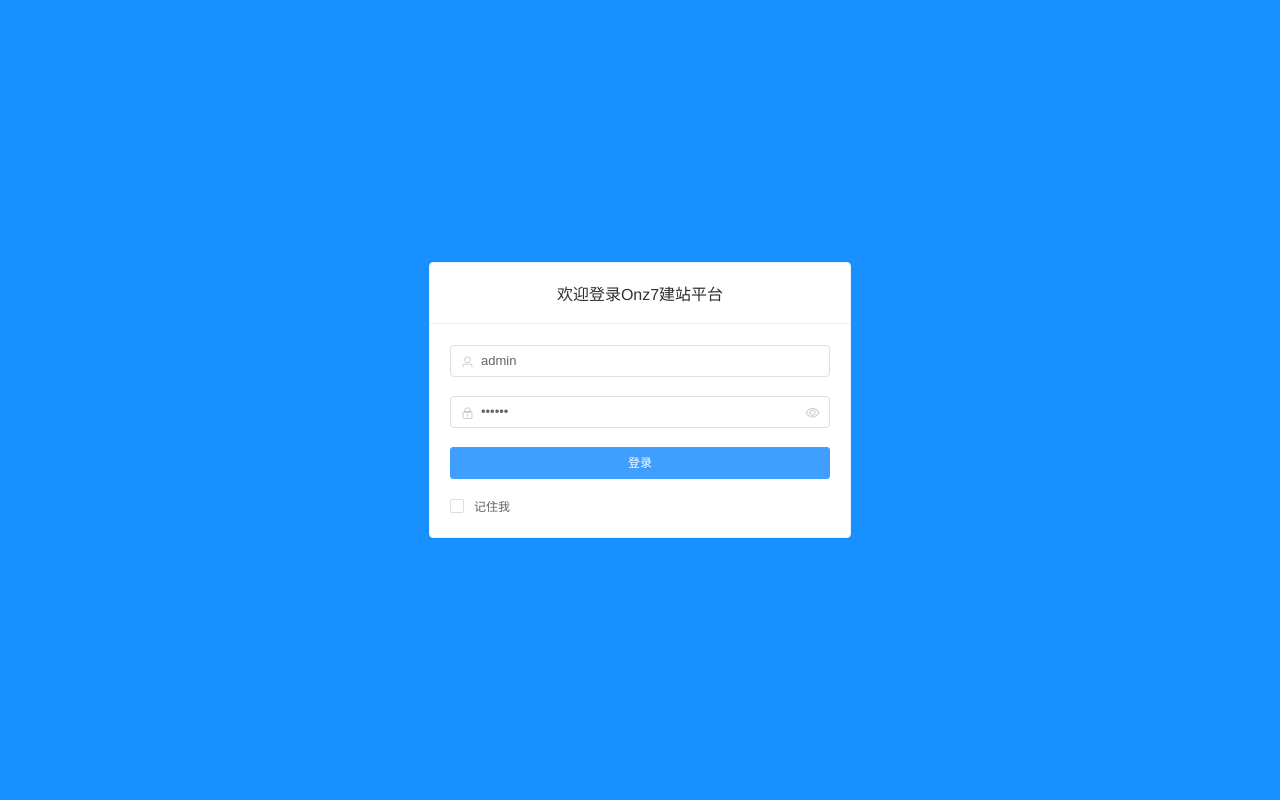
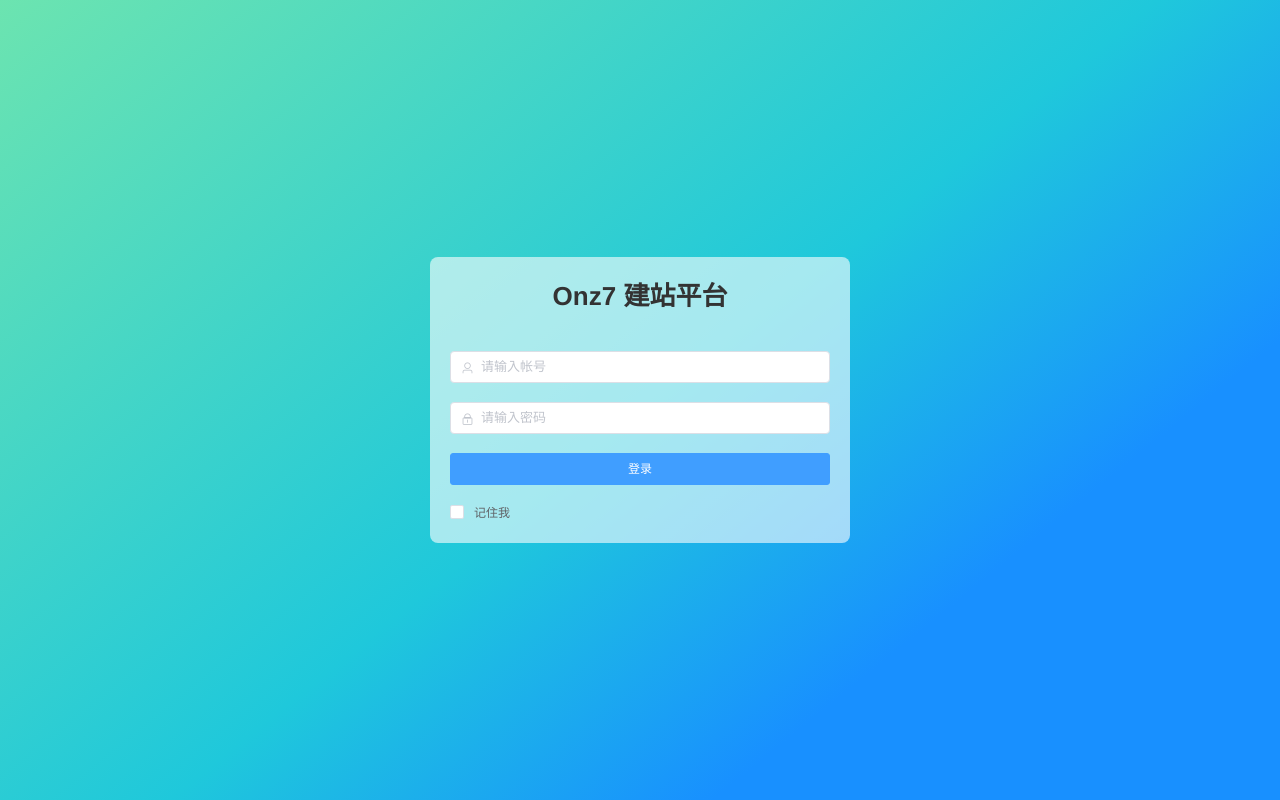
Before and after one commit to ChowinlI/onz7-station-building-platform, a Vue app: page /#/login in a window 1280 px wide. Built offline with nearby package versions, Linux system fonts and the light colour scheme.

Commit message:
[update]登录页：实现记住帐号密码及登录信息验证功能

```diff
--- a/package.json
+++ b/package.json
@@ -18,7 +18,7 @@
     "vue-create-api": "^0.2.3",
     "vue-router": "^3.2.0",
     "vuex": "^3.4.0",
-    "vuex-persist": "^2.2.0"
+    "vuex-persist": "^2.3.0"
   },
   "devDependencies": {
     "@vue/cli-plugin-babel": "^4.4.0",
--- a/src/store/modules/user.js
+++ b/src/store/modules/user.js
@@ -31,8 +31,19 @@ const mutations = {
 
 const actions = {
   async login({ commit }, data) {
-    const loginRes = await login(data)
+    const { username, password, remember} = data
+    const loginRes = await login({username, password})
     commit('setToken', loginRes.data.token)
+    if(remember){
+      console.log(remember)
+      localStorage.setItem('onz7_remember', 1)
+      localStorage.setItem('onz7_username', data.username)
+      localStorage.setItem('onz7_password', data.password)
+    }else{
+      localStorage.removeItem('onz7_remember')
+      localStorage.removeItem('onz7_username')
+      localStorage.removeItem('onz7_password')
+    }
     const userInfo = await getUserInfo()
     commit('setUserInfo', userInfo.data)
     if (loginRes.code == 0) {
--- a/src/views/login/index.vue
+++ b/src/views/login/index.vue
@@ -1,34 +1,25 @@
 <template>
   <div class="login-container">
-    <el-card :body-style="{ padding: '20px' }"
-             shadow="hover"
-             class="login-form">
-      <div slot="header"
-           class="login-form-header">
-        <span>欢迎登录Onz7建站平台</span>
+    <el-card :body-style="{ padding: '20px' }" shadow="hover" class="login-form">
+      <div slot="header" class="login-form-header">
+        <span>Onz7 建站平台</span>
       </div>
       <!-- card body -->
-      <el-form class="login-form-body"
-               :model="loginForm">
-        <el-form-item>
-          <el-input v-model="loginForm.username"
-                    prefix-icon="el-icon-user"
-                    placeholder="请输入帐号"></el-input>
+      <el-form class="login-form-body" :model="loginForm" :rules="rules">
+        <el-form-item prop="username">
+          <el-input v-model="loginForm.username" prefix-icon="el-icon-user" placeholder="请输入帐号" maxlength="16"
+            @keyup.enter.native="loginSubmit"></el-input>
+        </el-form-item>
+        <el-form-item prop="password">
+          <el-input v-model="loginForm.password" prefix-icon="el-icon-lock" placeholder="请输入密码" maxlength="16"
+            @keyup.enter.native="loginSubmit" show-password>
+          </el-input>
         </el-form-item>
         <el-form-item>
-          <el-input v-model="loginForm.password"
-                    prefix-icon="el-icon-lock"
-                    placeholder="请输入密码"
-                    show-password></el-input>
+          <el-button class="login-form-body-submit" type="primary" :loading="loading" @click="loginSubmit">登录
+          </el-button>
         </el-form-item>
-        <el-form-item>
-          <el-button class="login-form-body-submit"
-                     type="primary"
-                     :loading="loading"
-                     @click="loginSubmit">登录</el-button>
-        </el-form-item>
-        <el-checkbox class="login-form-body-remenber"
-                     v-model="remenber">记住我</el-checkbox>
+        <el-checkbox class="login-form-body-remember" v-model="remember">记住我</el-checkbox>
       </el-form>
     </el-card>
   </div>
@@ -41,12 +32,26 @@ export default {
   data() {
     return {
       loginForm: {
-        username: 'admin',
-        password: '123456'
+        username: '',
+        password: ''
       },
-      remenber: false,
+      rules: {
+        username: [
+          { required: true, message: '帐号不能为空', trigger: 'blur' },
+          { min: 5, max: 16, message: '帐号长度为 5 到 16 个字符', trigger: 'blur' }
+        ],
+        password: [
+          { required: true, message: '密码不能为空', trigger: 'blur' },
+          { min: 5, max: 16, message: '密码长度为 5 到 16 个字符', trigger: 'blur' }
+        ]
+      },
+      remember: false,
       loading: false
     };
+  },
+  created() {
+    this.getLoginStorage();
+    console.log('create');
   },
   methods: {
     ...mapActions('user', ['login']),
@@ -54,8 +59,19 @@ export default {
      * 登录
      */
     loginSubmit() {
-      let data = this.loginForm;
+      let data = {
+        username: this.loginForm.username,
+        password: this.loginForm.password,
+        remember: this.remember
+      };
       this.login(data);
+    },
+    getLoginStorage() {
+      this.$nextTick(() => {
+        this.loginForm.username = localStorage.getItem('onz7_username') || '';
+        this.loginForm.password = localStorage.getItem('onz7_password') || '';
+        this.remember = localStorage.getItem('onz7_remember') == 1 ? true : false;
+      });
     }
   }
 };
@@ -69,22 +85,33 @@ export default {
   position: relative;
   overflow: hidden;
   background-color: @color-primary;
+  background-image: linear-gradient(141deg, #6ce4b0 0%, #1fc8db 51%, @color-primary 75%);
   display: flex;
   align-items: center;
   justify-content: center;
 
   .login-form {
     width: 420px;
+    background-color: rgba(255, 255, 255, 0.6);
+    border: none;
+    border-radius: 8px;
+
+    /deep/ .el-card__header {
+      border: none !important;
+    }
 
     &-header {
       text-align: center;
+      font-size: 26px;
+      font-weight: bold;
+      color: #333333;
     }
 
     &-body {
       &-submit {
         width: 100%;
       }
-      &-remenber {
+      &-remember {
         /deep/ .el-checkbox__label {
           font-size: 12px;
         }
--- a/vue.config.js
+++ b/vue.config.js
@@ -3,6 +3,7 @@ const path = require('path')
 const compressionPlugin = require('compression-webpack-plugin')
 const name = 'Onz7建站平台'
 const userData = require('./mock_data/user.json')
+const { config } = require('process')
 const { token, userInfo, menu } = userData
 
 function resolve(dir) {
@@ -77,9 +78,12 @@ module.exports = {
       }
     }
   },
+  chainWebpack: config => {
+    config.resolve.symlinks(true);
+  },
   css: {
     // 是否使用css分离插件 ExtractTextPlugin
-    extract: true,
+    extract: false,
     // 开启 CSS source maps?
     sourceMap: false,
     // css预设器配置项
```
Also changed, not shown: 1 other file (tests, documents, lock files or other folders).
